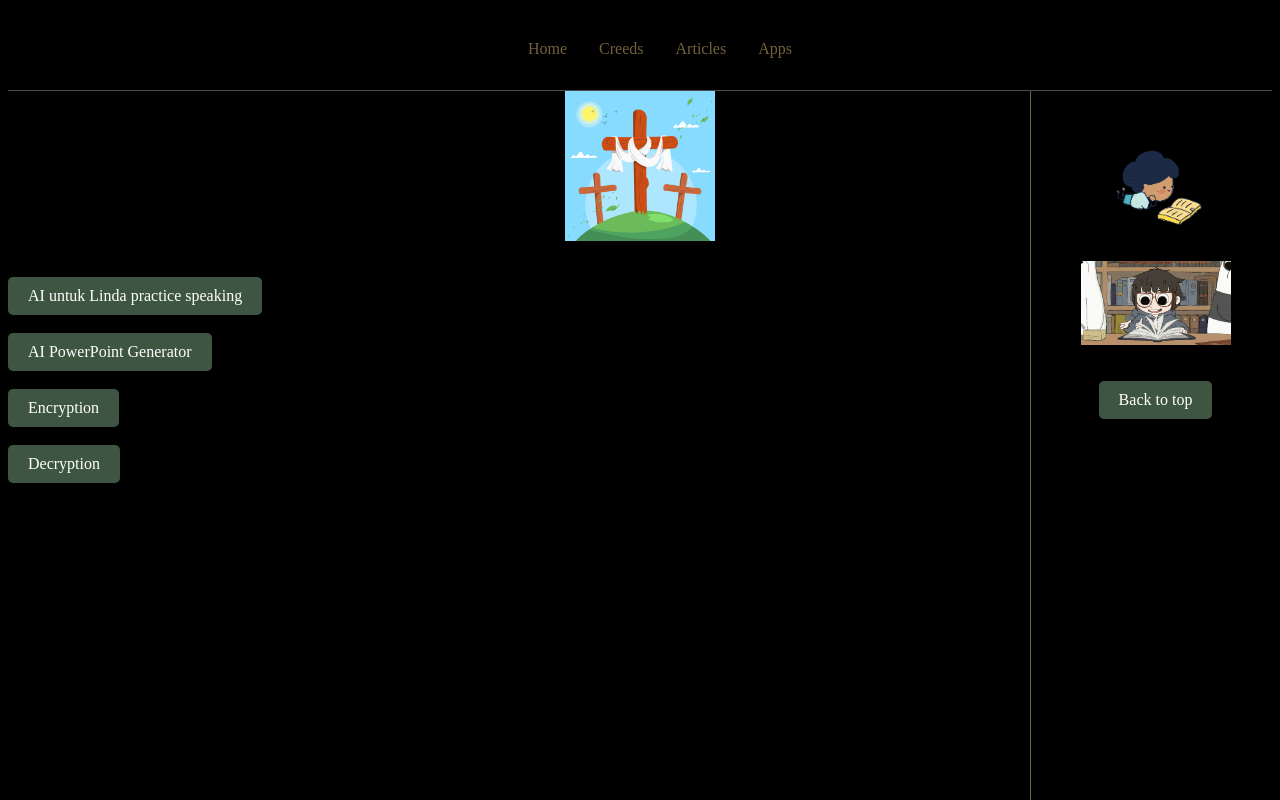
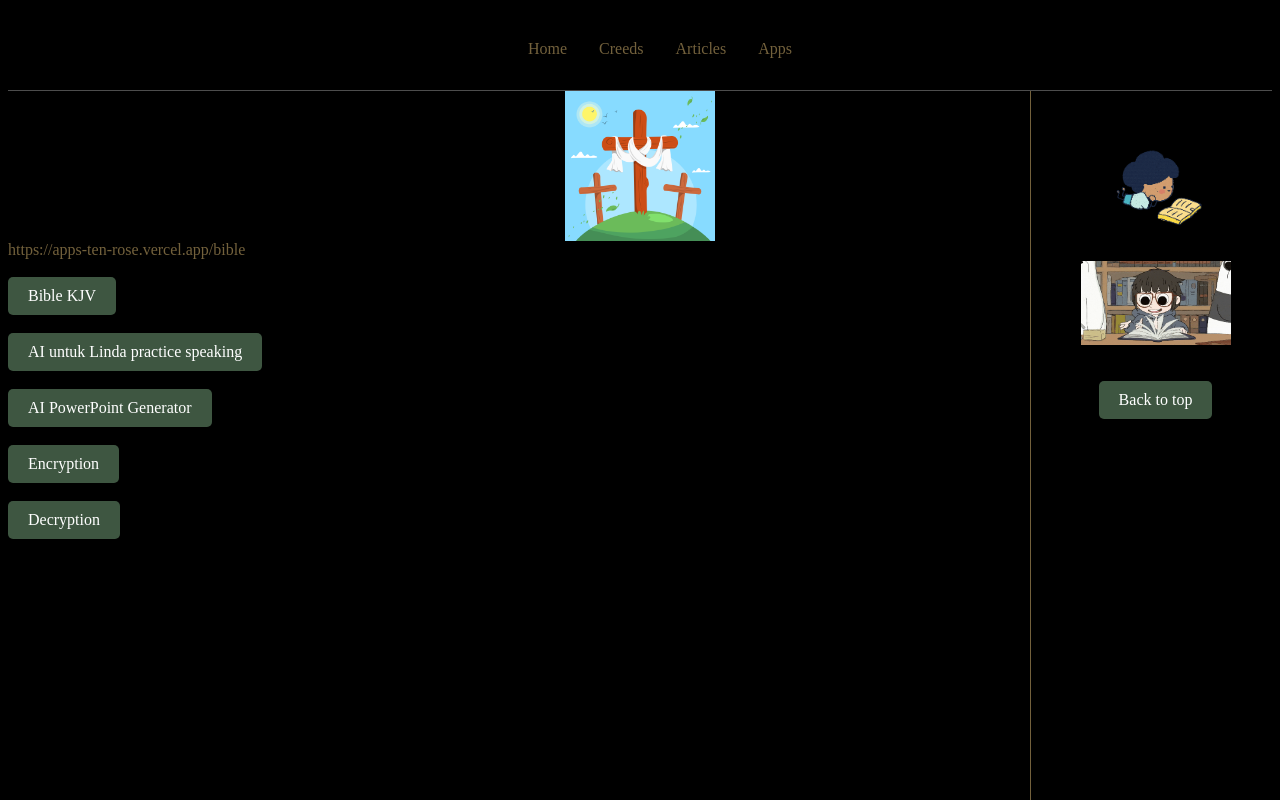
Before and after one commit to Angga-Labola/Angga-Labola.github.io, a plain HTML site: page apps.html in a window 1280 px wide. Drawn offline with Linux system fonts and the light colour scheme.

Commit message:
app bible

```diff
--- a/apps.html
+++ b/apps.html
@@ -22,7 +22,11 @@
 
 <img src="\photos\cross_vector.jpg" alt="Cross" height="250" width="150" class="center-block">
 
+https://apps-ten-rose.vercel.app/bible
 
+
+<br><br>
+<a href="https://apps-ten-rose.vercel.app/bible" class="link">Bible KJV</a>
 <br><br>
 <a href="https://ai-app-chi-seven.vercel.app/" class="link">AI untuk Linda practice speaking</a>
 <br><br>
```
